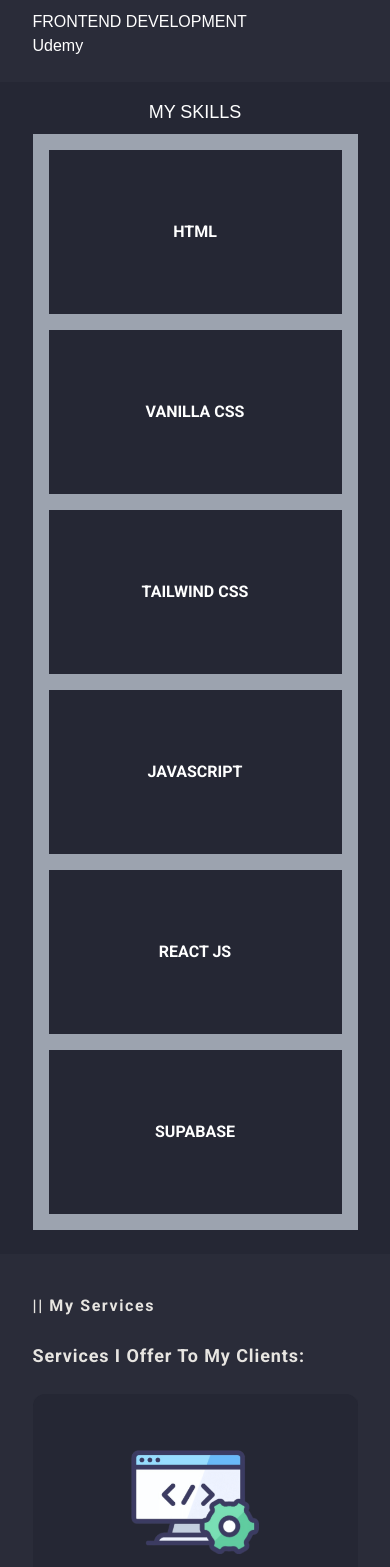
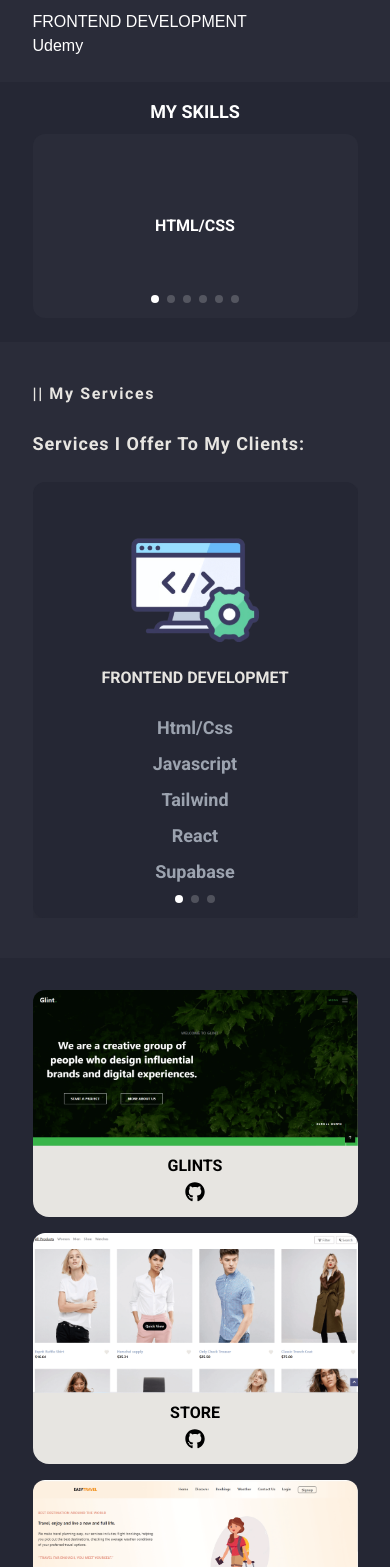
Before and after one commit to salv20/Portfolio, a React (Vite) app: page / in a window 390 px wide. Shown: the part 1341-2908 px from the top of the page. Built offline with nearby package versions, Linux system fonts and the light colour scheme.

Commit message:
skills ui re design

```diff
--- a/src/components/Mainbody/About.jsx
+++ b/src/components/Mainbody/About.jsx
@@ -1,7 +1,7 @@
 
 const About = () => {
     return (
-        <section className=" bg-headerLightBg text-white py-6">
+        <section className="about bg-headerLightBg text-white py-6">
             <div className="w-5/6 mx-auto space-y-6 md:space-y-0 md:flex justify-between md:space-x-4">
                 <article className="space-y-2 md:w-3/4 lg:w-1/2">
                     <h1 className=" uppercase text-gray-300">about me</h1>
--- a/src/components/Mainbody/Home.jsx
+++ b/src/components/Mainbody/Home.jsx
@@ -2,7 +2,7 @@ import { FaGithub, FaDownload, FaLinkedin, FaMapMarkerAlt, FaPhoneAlt, FaRegEnve
 
 const Home = () => {
     return (
-        <section className='home flex-col-reverse md:flex-row flex w-5/6 mx-auto justify-between text-center md:text-left pb-4 gap-y-8 md:gap-y-0'>
+        <section className='flex-col-reverse md:flex-row flex w-5/6 mx-auto justify-between text-center md:text-left pb-4 gap-y-8 md:gap-y-0'>
             <article className='space-y-4 capitalize'>
                 <div className="text-lg md:text-xl  font-bold tracking-widest">
                     <h2>hello! i&apos;m </h2>
--- a/src/components/Mainbody/Project.jsx
+++ b/src/components/Mainbody/Project.jsx
@@ -14,9 +14,9 @@ const Project = () => {
                             <a href={`${liveWeb[index]}`} >
                                 <img src={`${img}`} alt="" className=" rounded-t-xl" />
                             </a>
-                            <div className=" text-center uppercase">
+                            <div className=" text-center uppercase space-y-1 py-2">
                                 <p>{name[index]}</p>
-                                <a href={`${gitRepo[index]}`} className=" inline-block">
+                                <a href={`${gitRepo[index]}`} className=" inline-block text-xl">
                                     <FaGithub />
                                 </a>
                             </div>
--- a/src/components/Mainbody/Services.jsx
+++ b/src/components/Mainbody/Services.jsx
@@ -12,7 +12,7 @@ const tools = [
 ]
 const Services = () => {
     return (
-        <section className="service bg-headerLightBg py-10 text-navText">
+        <section className="bg-headerLightBg py-10 text-navText">
             <div className="w-5/6 mx-auto space-y-6 capitalize">
                 <h2 className=' md:text-lg font-semibold tracking-widest'>|| my services</h2>
                 <h1 className=' text-lg sm:text-xl md:text-3xl tracking-wider'>services i offer to my clients: </h1>
--- a/src/components/Mainbody/Skills.jsx
+++ b/src/components/Mainbody/Skills.jsx
@@ -1,15 +1,81 @@
-
+import 'swiper/css';
+import 'swiper/css/pagination';
+import { Pagination, EffectCreative } from 'swiper/modules'
+import { Swiper, SwiperSlide } from 'swiper/react';
+const skillList = ['html/css', 'tailwind css', 'javascript', 'react js', 'supabase', 'communication']
 const Skills = () => {
     return (
         <section className="bg-headerDarkBg text-white pt-4 pb-6 space-y-2">
             <h1 className=" uppercase text-center text-lg">my skills</h1>
-            <div className="w-5/6 mx-auto grid md:grid-cols-2 lg:grid-cols-3 text-center uppercase skill gap-4 bg-gray-400 p-4 sm:p-8">
-                <p>html</p>
-                <p>vanilla css</p>
-                <p>tailwind css</p>
-                <p>javascript</p>
-                <p>React js</p>
-                <p>supabase</p>
+            <div className="w-5/6 mx-auto bg-headerLightBg ">
+
+                {/* THREE SLIDES PER VIEW */}
+                <Swiper
+                    slidesPerView={3}
+                    spaceBetween={20}
+                    pagination={{
+                        clickable: true,
+                    }}
+                    effect={'creative'}
+                    creativeEffect={{
+                        prev: {
+                            shadow: true,
+                            translate: [0, 0, -500],
+                        },
+                        next: {
+                            shadow: true,
+                            translate: ['100%', 0, 0],
+                        },
+                    }}
+                    modules={[Pagination, EffectCreative]}
+                    className="hidden sm:block text-center uppercase bg-headerDarkBg"
+                >
+                    {
+                        skillList.map((skill, index) => (
+                            <SwiperSlide
+                                key={index}
+                                className=' bg-headerLightBg text-center py-20 rounded-xl lg:py-24'
+
+                            >
+                                <p>{skill}</p>
+                            </SwiperSlide>
+                        ))
+                    }
+                </Swiper>
+
+                {/*SLIDE PER VIEW */}
+                <Swiper
+                    slidesPerView={1}
+                    spaceBetween={20}
+                    pagination={{
+                        clickable: true,
+                    }}
+                    effect={'creative'}
+                    creativeEffect={{
+                        prev: {
+                            shadow: true,
+                            translate: [0, 0, -500],
+                        },
+                        next: {
+                            shadow: true,
+                            translate: ['100%', 0, 0],
+                        },
+                    }}
+                    modules={[Pagination, EffectCreative]}
+                    className="sm:hidden text-center uppercase bg-headerDarkBg"
+                >
+                    {
+                        skillList.map((skill, index) => (
+                            <SwiperSlide
+                                key={index}
+                                className=' bg-headerLightBg text-center py-20 rounded-xl lg:py-24'
+
+                            >
+                                <p>{skill}</p>
+                            </SwiperSlide>
+                        ))
+                    }
+                </Swiper>
             </div>
         </section>
     )
--- a/src/index.css
+++ b/src/index.css
@@ -8,14 +8,12 @@ nav button {
 }
 
 body {
-    font-family: sans-serif;
+    font-family: 'Roboto', sans-serif;
 }
 
-.home,
-.service,
-.skill,
-.service {
-    font-family: 'Roboto', sans-serif;
+.about {
+    font-family: sans-serif;
+
 }
 
 .socials button {
@@ -132,13 +130,6 @@ header ul li {
     border-bottom: solid white 1px;
 }
 
-.skill p {
-    background-color: #252734;
-    padding: 70px 0px;
-    transition: all 1s ease;
-    cursor: pointer;
-}
-
 .skill p:hover {
     box-shadow: -4px -4px 2px #e7e5e1;
 }
```
